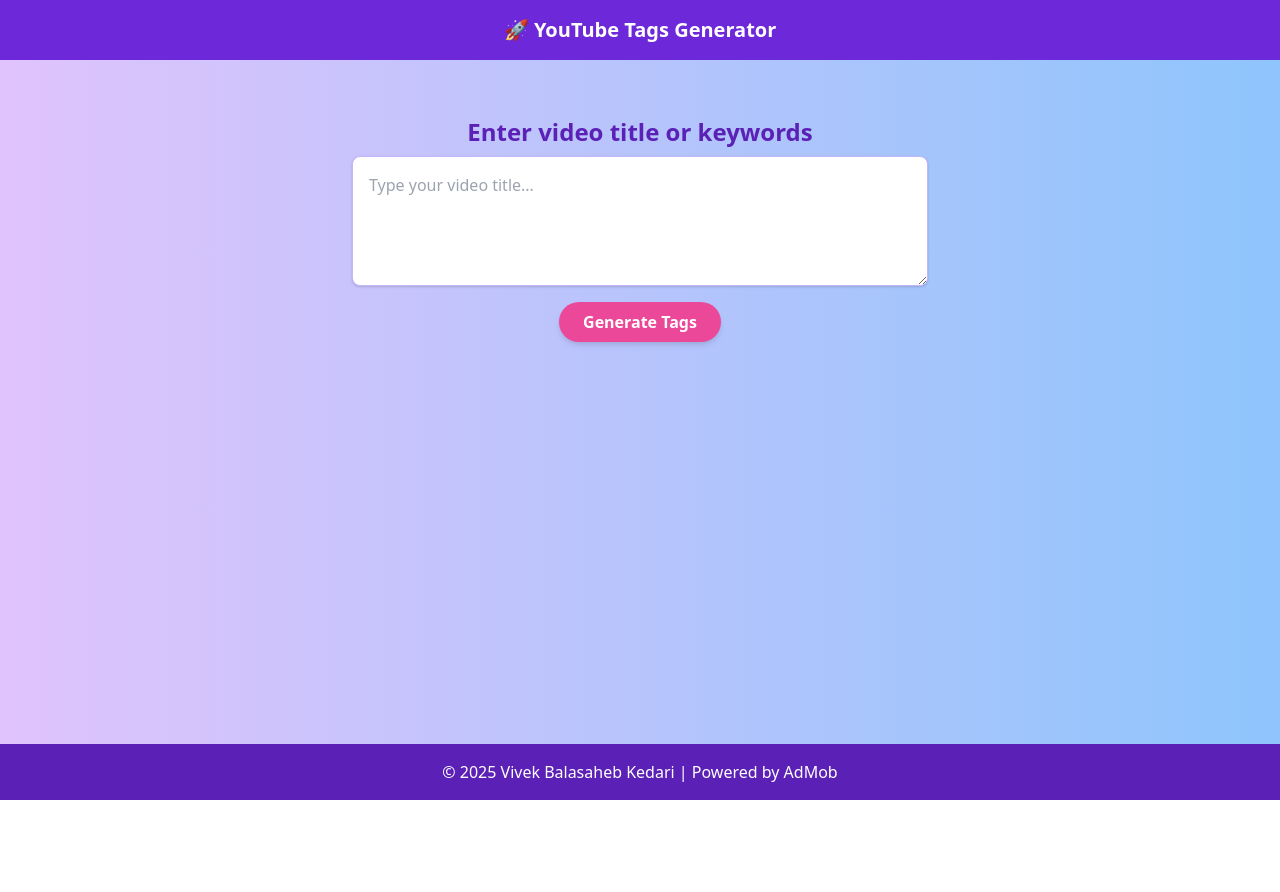
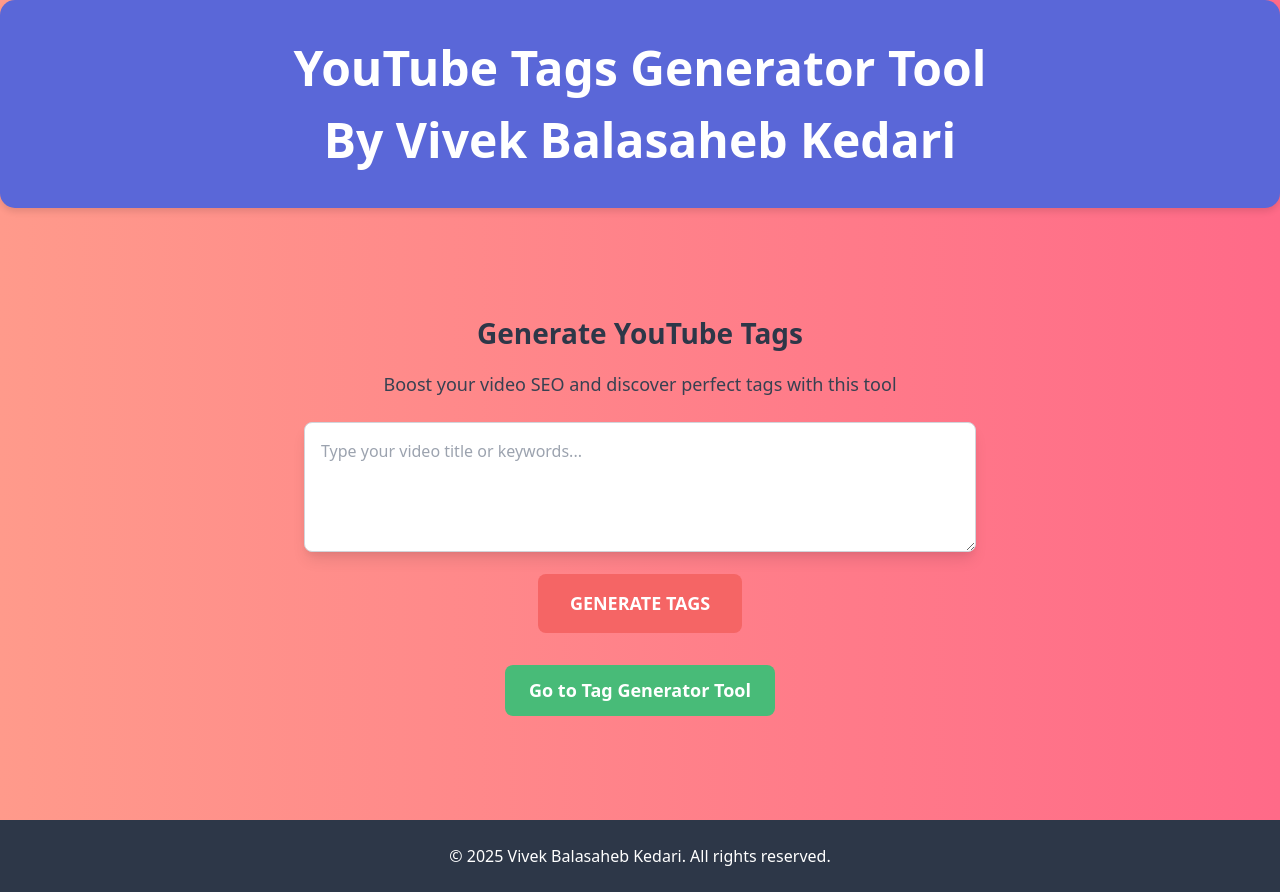
Before and after one commit to vivekkedari/tools, a plain HTML site: page index.html in a window 1280 px wide. Before the commit the page ends 800 px from the top, so only its background shows below. Drawn offline with nearby package versions, Linux system fonts and the light colour scheme.

Commit message:
Update index.html

```diff
--- a/index.html
+++ b/index.html
@@ -1,19 +1,21 @@
 <!DOCTYPE html>
 <html lang="en">
 <head>
-  <meta charset="UTF-8" />
+  <meta charset="UTF-8">
   <meta name="viewport" content="width=device-width, initial-scale=1.0">
-  <meta name="description" content="Generate SEO-optimized YouTube tags easily with this tool by Vivek Kedari.">
+  <meta name="description" content="Generate YouTube tags easily and optimize your videos with the best SEO practices. A tool created by Vivek Balasaheb Kedari.">
   <meta name="author" content="Vivek Balasaheb Kedari">
-  <title>Tags Generator | YouTube Tools</title>
+  <meta name="keywords" content="YouTube, tags generator, SEO, video optimization, YouTube tags, content creator">
+  <meta name="robots" content="index, follow">
+  <title>YouTube Tags Generator Tool | Created by Vivek Balasaheb Kedari</title>
   <link href="https://cdn.jsdelivr.net/npm/tailwindcss@2.2.19/dist/tailwind.min.css" rel="stylesheet">
   <script async src="https://pagead2.googlesyndication.com/pagead/js/adsbygoogle.js?client=ca-app-pub-4653586285489354~7933978688" crossorigin="anonymous"></script>
   <style>
     body {
-      background: linear-gradient(to right, #e0c3fc, #8ec5fc);
+      background: linear-gradient(to right, #FF9A8B, #FF6A88);
     }
     .tag {
-      background-color: #4f46e5;
+      background-color: #4c51bf;
       color: white;
       padding: 0.4rem 1rem;
       border-radius: 9999px;
@@ -22,93 +24,179 @@
       font-size: 0.875rem;
     }
     .copy-button {
-      background-color: #34d399;
+      background-color: #10b981;
       color: white;
       padding: 0.5rem 1rem;
       border-radius: 5px;
       cursor: pointer;
       font-weight: bold;
+      margin-top: 1rem;
+    }
+    .copy-button:hover {
+      background-color: #065f46;
+    }
+    .header {
+      background: #5A67D8;
+      color: white;
+      padding: 2rem 0;
+      font-size: 3rem;
+      font-weight: 700;
+      text-align: center;
+      border-radius: 15px;
+      box-shadow: 0 4px 6px rgba(0, 0, 0, 0.1);
+    }
+    .footer {
+      background: #2d3748;
+      color: white;
+      text-align: center;
+      padding: 1.5rem;
+    }
+    .output-container {
+      display: flex;
+      flex-wrap: wrap;
+      justify-content: center;
+      margin-top: 1rem;
+    }
+    .ads-container {
+      margin: 1.5rem 0;
+      display: flex;
+      justify-content: center;
+      padding: 1rem;
+    }
+    .container {
+      max-width: 1200px;
+      margin: auto;
+      padding: 0 1rem;
+    }
+    .section-title {
+      font-size: 1.75rem;
+      font-weight: 600;
+      color: #2d3748;
+      margin-bottom: 1rem;
+    }
+    .cta-button {
+      background-color: #F56565;
+      color: white;
+      padding: 1rem 2rem;
+      border-radius: 8px;
+      font-size: 1.125rem;
+      font-weight: 600;
+      text-transform: uppercase;
+      transition: background-color 0.3s;
+    }
+    .cta-button:hover {
+      background-color: #E53E3E;
+    }
+    .link-button {
+      display: inline-block;
+      background-color: #48BB78;
+      color: white;
+      padding: 0.75rem 1.5rem;
+      font-size: 1.125rem;
+      font-weight: 600;
+      border-radius: 8px;
+      text-decoration: none;
+      margin-top: 1rem;
+      transition: background-color 0.3s;
+    }
+    .link-button:hover {
+      background-color: #38A169;
     }
   </style>
 </head>
-<body class="min-h-screen flex flex-col">
-  <header class="bg-purple-700 text-white text-center py-4 text-xl font-bold">
-    🚀 YouTube Tags Generator
+<body>
+  <!-- Header Section -->
+  <header class="header">
+    <h1>YouTube Tags Generator Tool</h1>
+    <p>By Vivek Balasaheb Kedari</p>
   </header>
 
-  <main class="flex-grow flex flex-col items-center p-6">
-    <!-- Top Ad -->
-    <div class="my-4 w-full flex justify-center">
+  <!-- Main Section -->
+  <main class="p-6">
+    <!-- Google AdSense (Top Ad) -->
+    <div class="ads-container">
       <ins class="adsbygoogle"
            style="display:block"
            data-ad-client="ca-app-pub-4653586285489354"
            data-ad-slot="9216577677"
-           data-ad-format="auto"
-           data-full-width-responsive="true"></ins>
+           data-ad-format="auto"></ins>
       <script>(adsbygoogle = window.adsbygoogle || []).push({});</script>
     </div>
 
-    <h2 class="text-2xl text-purple-800 font-semibold mb-2">Enter video title or keywords</h2>
-    <textarea id="input" rows="4" class="w-full max-w-xl p-4 border border-purple-300 rounded-lg shadow mb-4" placeholder="Type your video title..."></textarea>
-    <button onclick="generateTags()" class="bg-pink-500 hover:bg-pink-600 text-white px-6 py-2 rounded-full font-semibold shadow-md mb-6">Generate Tags</button>
+    <div class="container text-center">
+      <h2 class="section-title">Generate YouTube Tags</h2>
+      <p class="text-lg text-gray-700 mb-6">Boost your video SEO and discover perfect tags with this tool</p>
 
-    <div id="output" class="max-w-2xl w-full flex flex-wrap justify-center mb-4"></div>
-    <button id="copyBtn" class="copy-button" style="display:none" onclick="copyTags()">Copy Tags</button>
+      <textarea id="inputText" class="w-full max-w-2xl p-4 border border-gray-300 rounded-lg shadow-lg" rows="4" placeholder="Type your video title or keywords..."></textarea>
 
-    <!-- Bottom Ad -->
-    <div class="mt-8">
+      <br>
+      <button id="generateBtn" onclick="generateTags()" class="cta-button mt-4">
+        Generate Tags
+      </button>
+
+      <!-- Output section -->
+      <div id="tagsOutput" class="output-container mt-6"></div>
+
+      <!-- Copy Button -->
+      <button id="copyBtn" class="copy-button" style="display:none;" onclick="copyTags()">Copy Tags</button>
+
+      <!-- Hyperlink to Tag Generator Tool -->
+      <a href="tags-generator.html" class="link-button">Go to Tag Generator Tool</a>
+    </div>
+
+    <!-- Google AdSense (Bottom Ad) -->
+    <div class="ads-container mt-6">
       <ins class="adsbygoogle"
            style="display:block"
            data-ad-client="ca-app-pub-4653586285489354"
            data-ad-slot="3964250998"
-           data-ad-format="auto"
-           data-full-width-responsive="true"></ins>
+           data-ad-format="auto"></ins>
       <script>(adsbygoogle = window.adsbygoogle || []).push({});</script>
     </div>
   </main>
 
-  <footer class="text-center bg-purple-800 text-white py-4">
-    &copy; 2025 Vivek Balasaheb Kedari | Powered by AdMob
+  <!-- Footer Section -->
+  <footer class="footer">
+    <p>&copy; 2025 Vivek Balasaheb Kedari. All rights reserved.</p>
   </footer>
 
   <script>
-    // Hardcoded related tags for testing
-    const relatedTags = {
-      "car": ["vehicle", "automobile", "sedan", "motor", "transportation"],
-      "tech": ["technology", "gadgets", "electronics", "innovation", "devices"],
-      "movie": ["film", "cinema", "blockbuster", "motion picture"]
-    };
-
+    // Function to generate tags
     function generateTags() {
-      const input = document.getElementById('input').value.trim();
-      const output = document.getElementById('output');
+      const inputText = document.getElementById('inputText').value.trim();
+      const tagsOutput = document.getElementById('tagsOutput');
       const copyBtn = document.getElementById('copyBtn');
-      output.innerHTML = '';
+      tagsOutput.innerHTML = '';
       copyBtn.style.display = 'none';
 
-      if (!input) return;
+      if (!inputText) return;
 
       let tags = [];
+      // Example logic for generating tags from the input text
+      const relatedTags = {
+        "tech": ["technology", "gadgets", "electronics", "innovation", "devices"],
+        "movie": ["film", "cinema", "blockbuster", "action", "drama", "comedy"],
+        "fitness": ["workout", "exercise", "health", "gym", "yoga"],
+        "food": ["recipe", "cooking", "meal", "restaurant", "tasty"]
+      };
 
-      // Get related tags from the dictionary
+      // Check for matching keywords and add related tags
       for (let key in relatedTags) {
-        if (input.toLowerCase().includes(key)) {
+        if (inputText.toLowerCase().includes(key)) {
           tags = [...tags, ...relatedTags[key]];
         }
       }
 
-      // Add input itself as a tag
-      tags.push(input);
-
-      // Remove duplicates and trim to 30 characters max
+      // Add the video title or keywords as tags
+      tags.push(inputText);
       tags = [...new Set(tags)].map(tag => tag.substring(0, 30));
 
-      // Display the tags as clickable elements
+      // Display tags in the output section
       tags.forEach(tag => {
         const span = document.createElement('span');
         span.className = 'tag';
         span.textContent = '#' + tag;
-        output.appendChild(span);
+        tagsOutput.appendChild(span);
       });
 
       // Show the copy button
@@ -116,6 +204,7 @@
       copyBtn.dataset.tags = tags.join(", ");
     }
 
+    // Function to copy tags to clipboard
     function copyTags() {
       const copyText = document.getElementById("copyBtn").dataset.tags;
       navigator.clipboard.writeText(copyText).then(function() {
```
